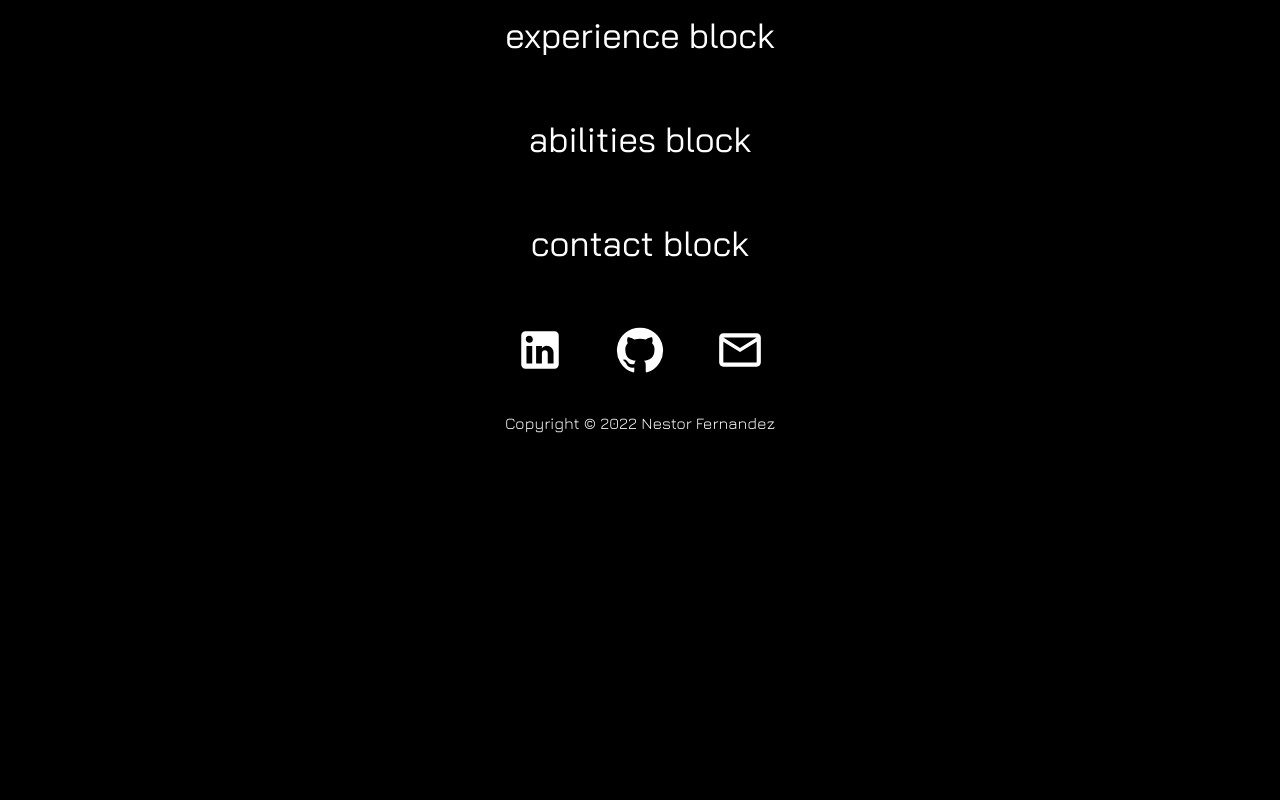
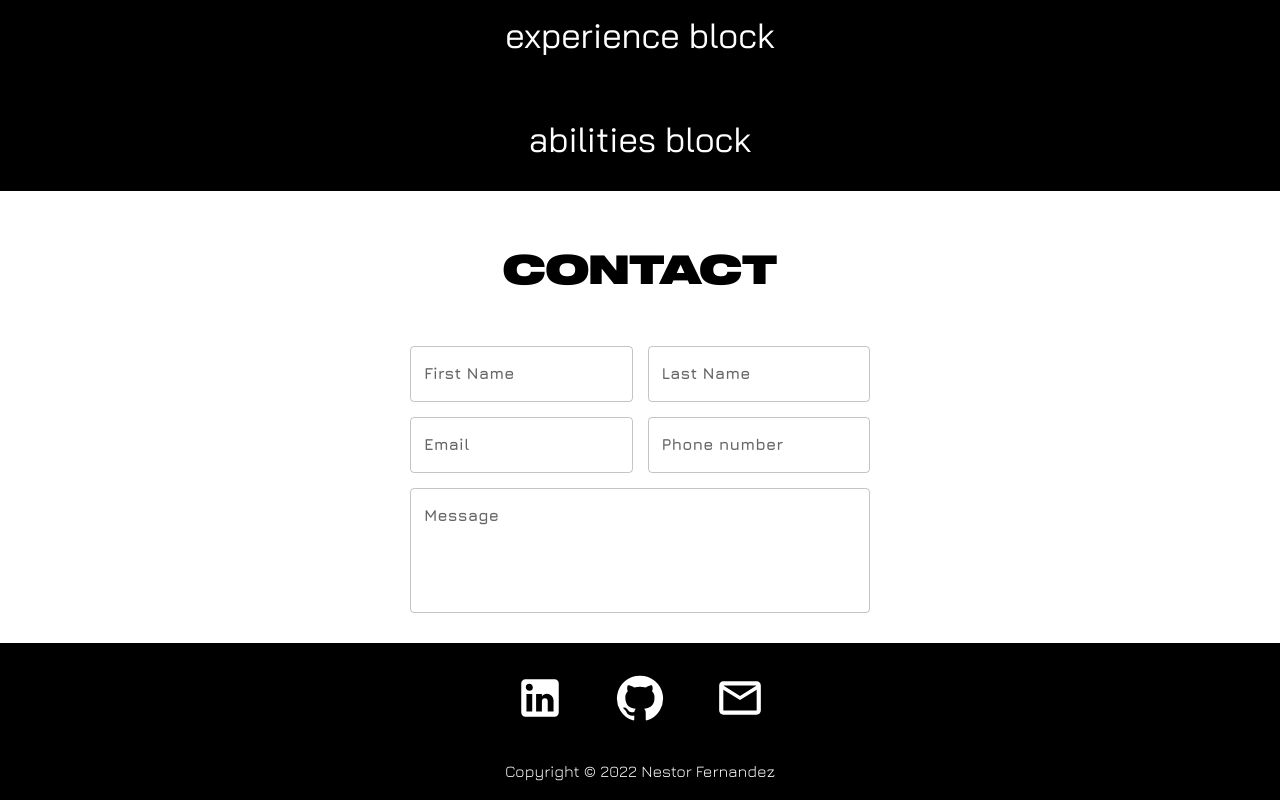
Before and after one commit to extraertond/personal_site, a React (Create React App) app: page / in a window 1280 px wide. Shown: the part 2070-2870 px from the top of the page. Before the commit the page ends 2522 px from the top, so only its background shows below. Built offline with nearby package versions, Linux system fonts and the light colour scheme.

Commit message:
initialized contact form

```diff
--- a/src/components/personal-info/contact/contact.scss
+++ b/src/components/personal-info/contact/contact.scss
@@ -1,6 +1,26 @@
-.social-media-container {
+.contact-container {
     display: flex;
-    justify-content: space-around;
-    min-width: 300px;
+    flex-direction: column;
+    align-items: center;
+    background-color: white;
     padding: 30px 0px;
+    color: black;
 }
+
+.form {
+    display: flex;
+    flex-direction: column;
+    width: 460px;
+    margin-top: 50px;
+    .row {
+        width: 100%;
+        display: flex;
+        justify-content: space-around;
+        &:not(:last-child) {
+            margin-bottom: 15px;
+        }
+        .margin {
+            margin-right: 15px;
+        }
+    }
+}
--- a/src/components/personal-info/contact/contact.tsx
+++ b/src/components/personal-info/contact/contact.tsx
@@ -1,9 +1,25 @@
+import { useTranslation } from "react-i18next";
+import TextInput from "../../shared/inputs/text-input";
 import "./contact.scss";
 
 const Contact: React.FC<{ innerRefs: any[] }> = ({ innerRefs }) => {
+    const { t } = useTranslation();
     return (
-        <div ref={innerRefs.find((ref) => ref.label === "contact").innerRef} className="social-media-container">
-            contact block
+        <div ref={innerRefs.find((ref) => ref.label === "contact").innerRef} className="contact-container">
+            <span className="section-title">{t("contact.title")}</span>
+            <div className="form">
+                <div className="row">
+                    <TextInput className="margin" label={t("contact.form.first-name-label")}></TextInput>
+                    <TextInput label={t("contact.form.last-name-label")}></TextInput>
+                </div>
+                <div className="row">
+                    <TextInput className="margin" label={t("contact.form.email-label")}></TextInput>
+                    <TextInput label={t("contact.form.phone-label")}></TextInput>
+                </div>
+                <div className="row">
+                    <TextInput multiline maxRows={4} label={t("contact.form.message-label")}></TextInput>
+                </div>
+            </div>
         </div>
     );
 };
--- a/src/i18n/locales/en/translation.json
+++ b/src/i18n/locales/en/translation.json
@@ -45,5 +45,15 @@
             "title": "Software Engineering (2016 - 2022)",
             "description": "At university I learned all the basics of computer science: <strong>Databases</strong>, fundamentals of programming, operative systems, <strong>requirements engineering, agile and classical methodologies</strong> among many other things. I developed  a few <strong>web applications projects</strong> with Java EE, Laravel (PHP) and specially with <strong>React, Express, MongoDB and Firebase.</strong>"
         }
+    },
+    "contact": {
+        "title": "Contact",
+        "form": {
+            "first-name-label": "First Name",
+            "last-name-label": "Last Name",
+            "phone-label": "Phone number",
+            "email-label": "Email",
+            "message-label": "Message"
+        }
     }
 }
```
